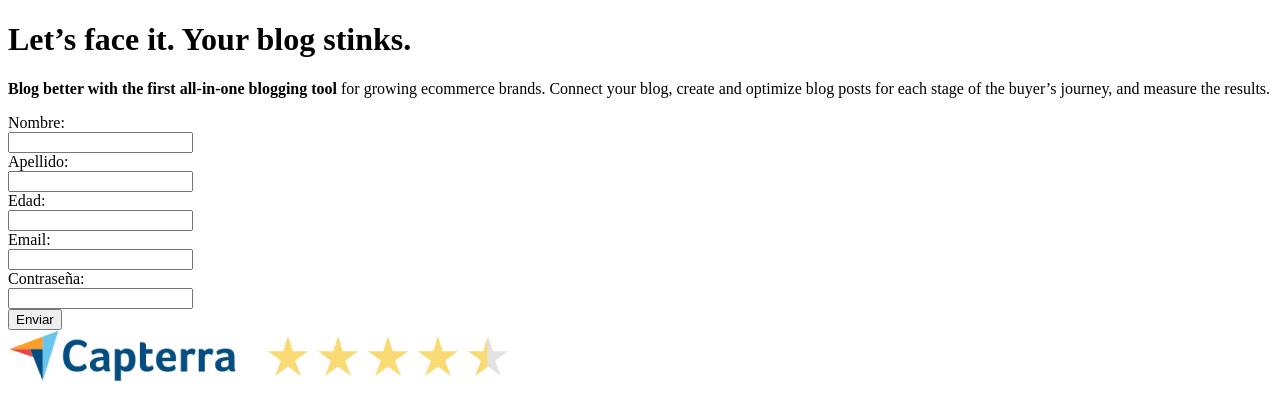
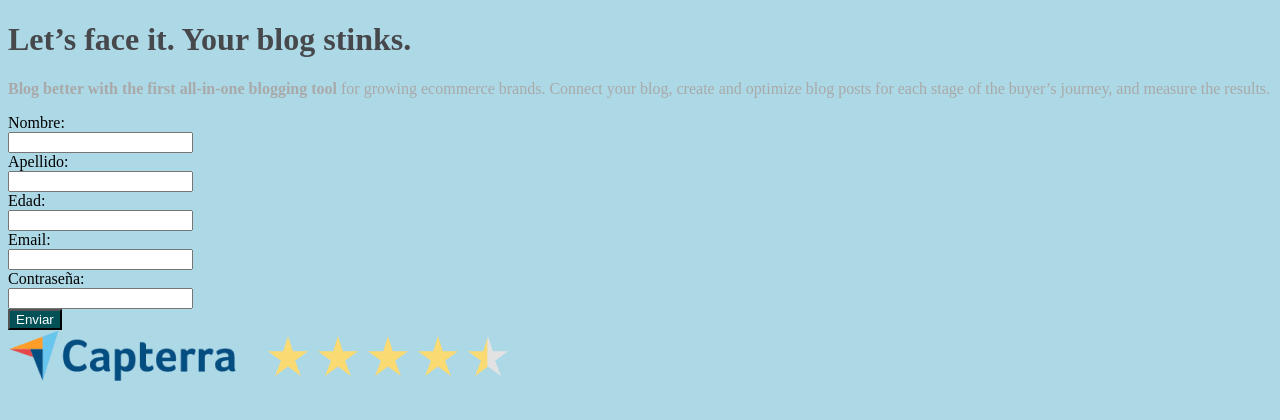
Before and after one commit to andresloal/Curso-Bedu, a plain HTML site: page sesion_1/index.html in a window 1280 px wide. Drawn offline with Linux system fonts and the light colour scheme; the site is published under a folder, as on GitHub Pages, so addresses that start at the root find nothing.

Commit message:
Bug solved

```diff
--- a/sesion_1/index.html
+++ b/sesion_1/index.html
@@ -10,7 +10,7 @@
         <meta name="viewport" content="width=device-width, initial-scale=1.0">
         <!--Permite al autor del código con que version del navegador es que la página va a ser renderizada-->
         <meta http-equiv="X-UA-Compatible" content="ie=edge">
-        <link rel="stylesheet" href="/sesion_1/style.css">
+        <link rel="stylesheet" href="style.css">
         <title>Document</title>
     </head>
     <body id="Cuerpo" class="Cuerpo">
```
